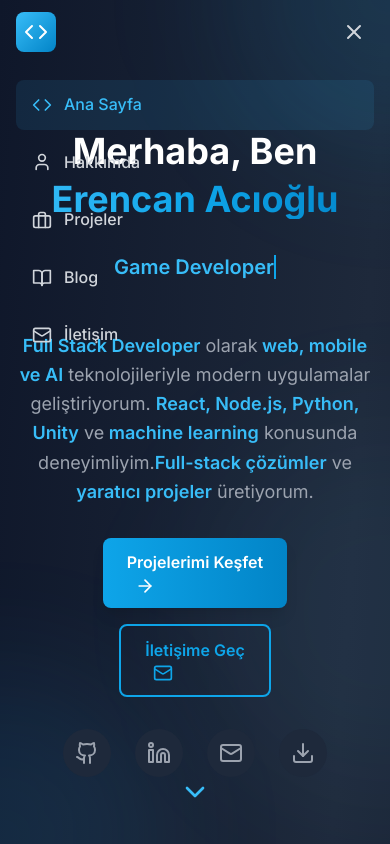
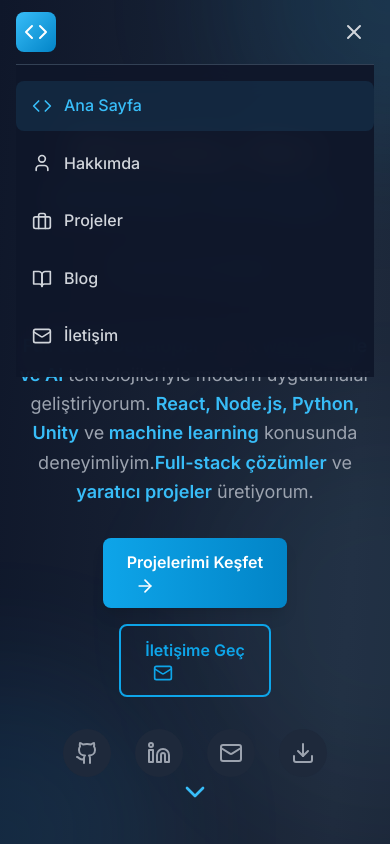
Before and after one commit to ErencanAcioglu/ErencanAcioglu, a Next.js app: page / in a window 390 px wide. Both pictures are taken after a click on the button "Toggle menu". Shown: the top 844 px of the page. Built offline with nearby package versions, Linux system fonts and the light colour scheme.

Commit message:
Fix mobile menu background - add dark background and blur

```diff
--- a/app/components/Navbar.tsx
+++ b/app/components/Navbar.tsx
@@ -81,7 +81,7 @@ const Navbar = () => {
         <div className={`md:hidden transition-all duration-300 overflow-hidden ${
           isOpen ? 'max-h-96 opacity-100' : 'max-h-0 opacity-0'
         }`}>
-          <div className="py-4 space-y-2">
+          <div className="py-4 space-y-2 bg-dark-900/95 backdrop-blur-lg border-t border-dark-700">
             {navItems.map((item) => {
               const Icon = item.icon
               const isActive = pathname === item.href
```
